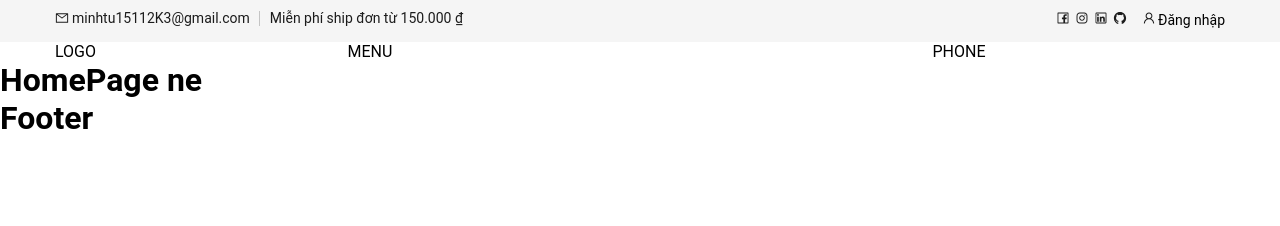
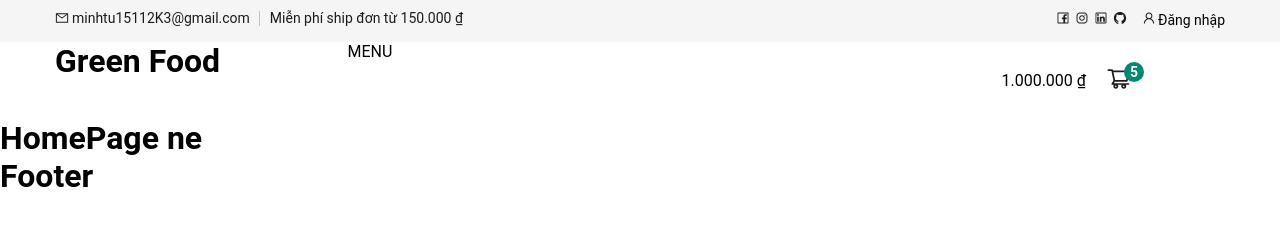
Before and after one commit to tu1511/FE_GreenFood, a React app: page / in a window 1280 px wide. Built offline with nearby package versions, Linux system fonts and the light colour scheme.

Commit message:
add code menu

```diff
--- a/src/pages/users/theme/header/header.js
+++ b/src/pages/users/theme/header/header.js
@@ -7,6 +7,7 @@ import {
   AiOutlineGithub,
   AiOutlineUser,
   AiOutlineMail,
+  AiOutlineShoppingCart,
 } from "react-icons/ai";
 import { Link } from "react-router-dom";
 import { formatter } from "utils/formatter";
@@ -63,9 +64,26 @@ const Header = () => {
 
       <div className="container">
         <div className="row">
-          <div className=" col-xl-3">LOGO</div>
+          <div className=" col-xl-3">
+            <div className="header__logo">
+              <h1>Green Food</h1>
+            </div>
+          </div>
           <div className=" col-xl-6">MENU</div>
-          <div className=" col-xl-3">PHONE</div>
+          <div className=" col-xl-3">
+            <div className="header__cart">
+              <div className="header__cart__price">
+                <span>{formatter(1000000)}</span>
+              </div>
+              <ul>
+                <li>
+                  <Link to={"#"}>
+                    <AiOutlineShoppingCart /> <span>5</span>
+                  </Link>
+                </li>
+              </ul>
+            </div>
+          </div>
         </div>
       </div>
     </>
--- a/src/pages/users/theme/header/header.scss
+++ b/src/pages/users/theme/header/header.scss
@@ -64,3 +64,42 @@
     }
   }
 }
+
+.header__cart {
+  display: flex;
+  justify-content: center;
+  align-items: center;
+  padding: 24px 0;
+
+  ul {
+    display: flex;
+    margin-right: 25px;
+
+    li {
+      position: relative;
+      list-style: none;
+      margin-left: 20px;
+
+      svg {
+        font-size: 25px;
+        color: map.get($theme-colors, "normal-text");
+      }
+
+      span {
+        color: white;
+        background: map.get($theme-colors, "main");
+        position: absolute;
+        height: 20px;
+        width: 20px;
+        border-radius: 50%;
+        display: inline-block;
+        text-align: center;
+        line-height: 20px;
+        font-size: 14px;
+        font-weight: 700;
+        left: 18px;
+        top: -4px;
+      }
+    }
+  }
+}
```
